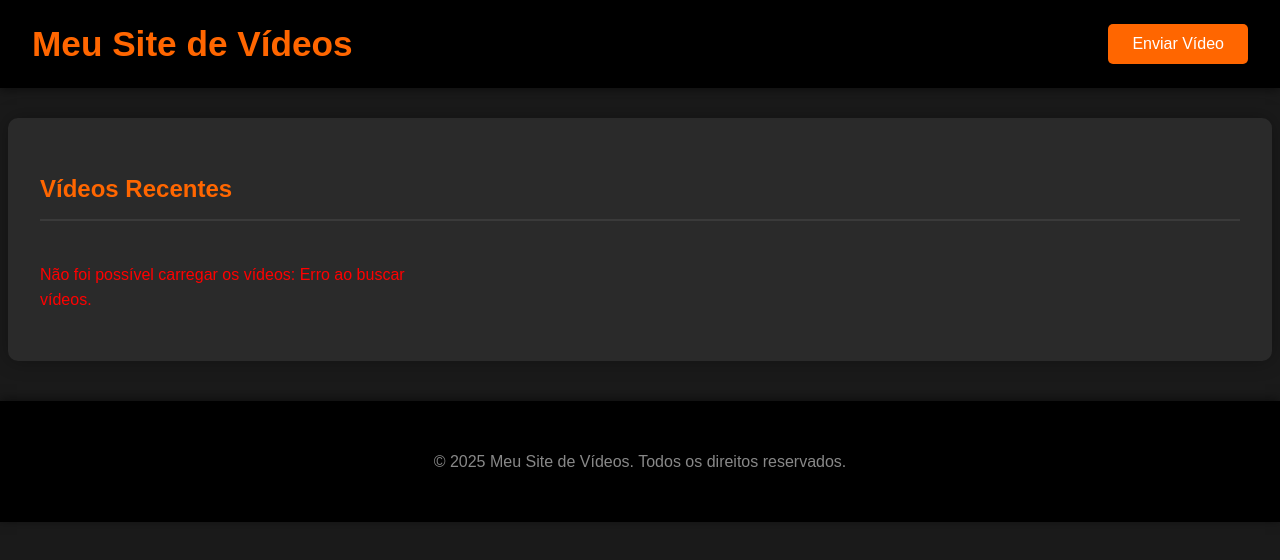
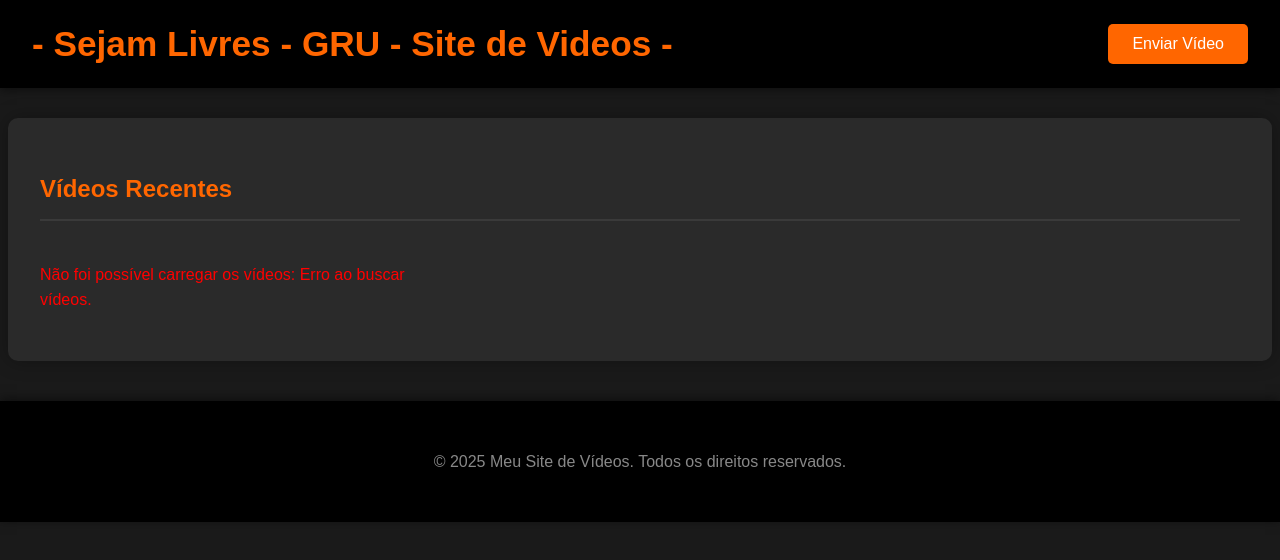
Before and after one commit to Jefersoncostinha3/testevides, a website: page public/index.html in a window 1280 px wide. Drawn offline with Linux system fonts and the light colour scheme; no server answers.

Commit message:
index.html

```diff
--- a/public/index.html
+++ b/public/index.html
@@ -3,12 +3,12 @@
 <head>
     <meta charset="UTF-8">
     <meta name="viewport" content="width=device-width, initial-scale=1.0">
-    <title>Meu Site de Vídeos</title>
+    <title> - GRU - Videos - </title>
     <link rel="stylesheet" href="style.css">
 </head>
 <body>
     <header>
-        <h1>Meu Site de Vídeos</h1>
+        <h1> - Sejam Livres - GRU - Site de Videos - </h1>
         <nav>
             <button id="uploadBtn">Enviar Vídeo</button>
         </nav>
```
